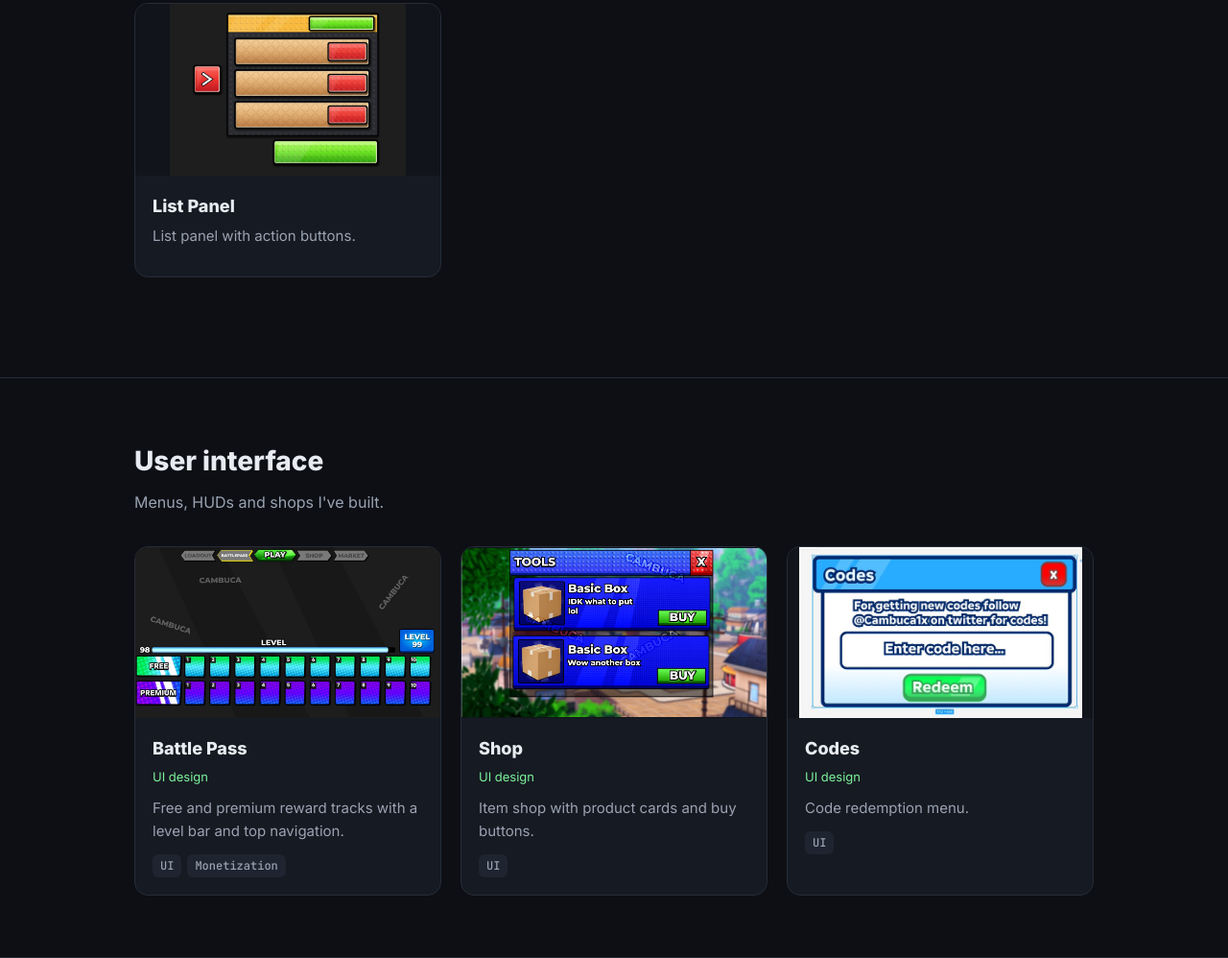
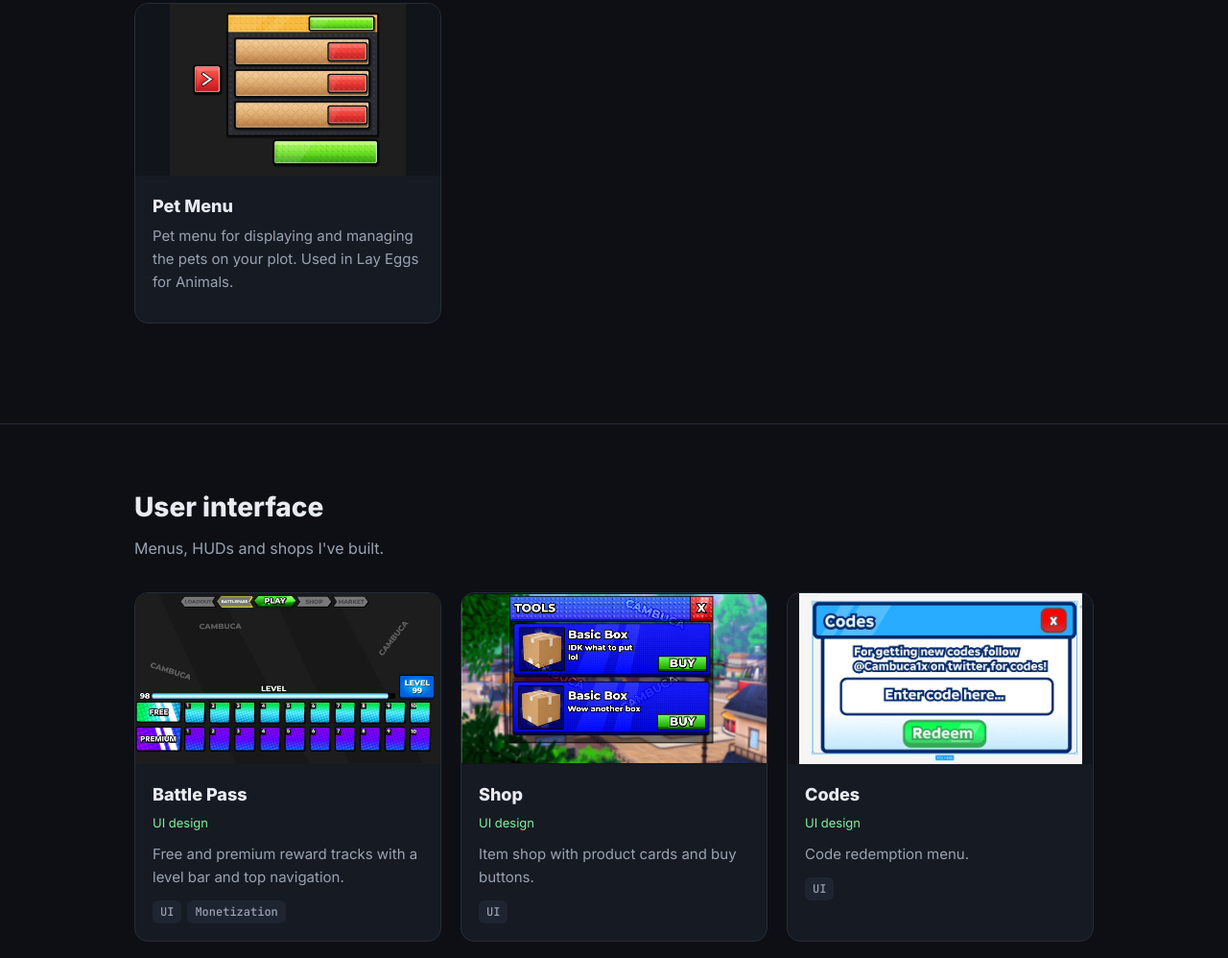
Before and after one commit to cambuca1x/cambuca1x.github.io, a plain HTML site: page index.html in a window 1280 px wide. Shown: the part 3507-4505 px from the top of the page at 96% size. Drawn offline with Linux system fonts and the light colour scheme.

Commit message:
AI UI Bot: list panel is the pet menu
Co-Authored-By: Claude Opus 5.5 <noreply@anthropic.com>

```diff
--- a/index.html
+++ b/index.html
@@ -153,7 +153,7 @@
         { title: "Sell Pets", img: "UIbotSellPets.png", text: "Pet sell shop with sort buttons, item grid and sell bar.", tags: [] },
         { title: "Daily Rewards", img: "UIbotDailyRewards.png", text: "Build the Colosseum daily rewards, a rarity colour per day.", tags: [] },
         { title: "Roman Quests", img: "UIbotRomanQuests.png", text: "Missions board with progress bars, reward slots and a featured quest.", tags: [] },
-        { title: "List Panel", img: "UIbotDesign.png", text: "List panel with action buttons.", tags: [] },
+        { title: "Pet Menu", img: "UIbotDesign.png", text: "Pet menu for displaying and managing the pets on your plot. Used in Lay Eggs for Animals.", tags: [] },
       ],
     },
   ];
```
